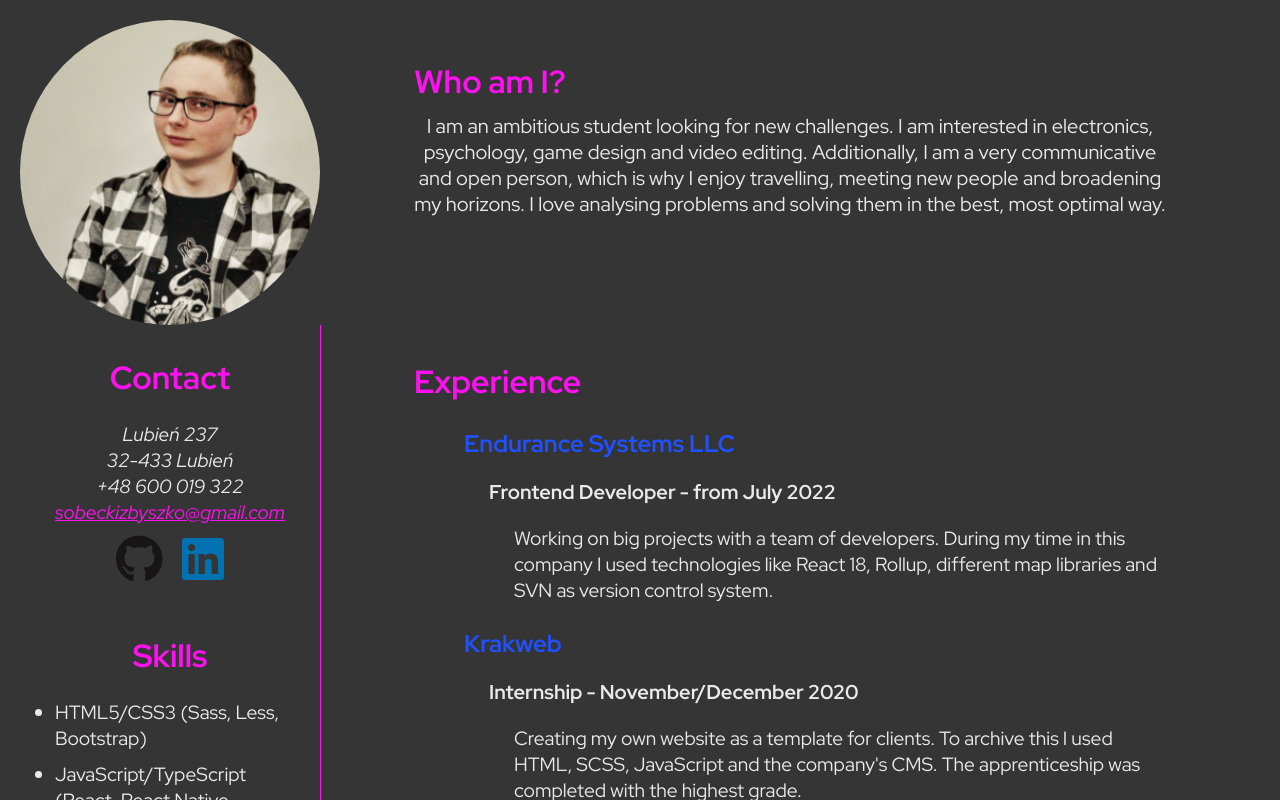
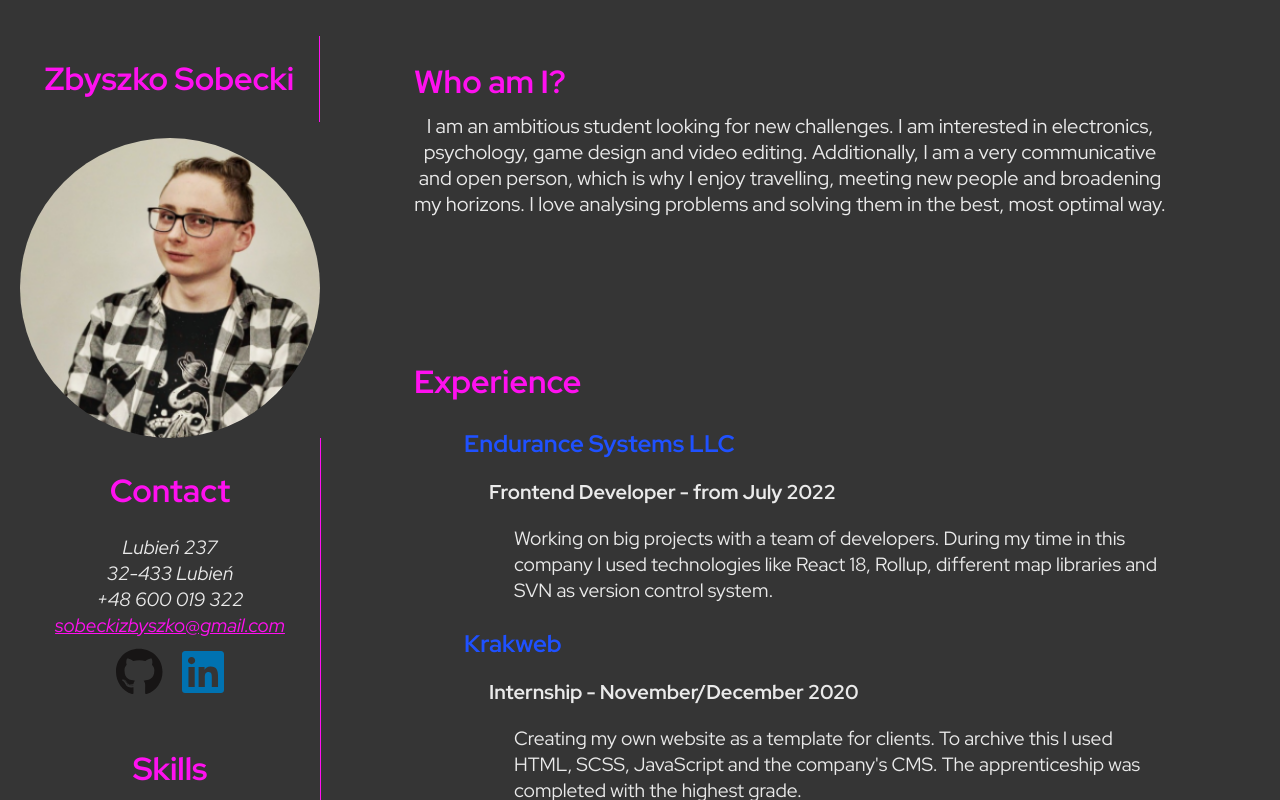
Before and after one commit to dziwuj/CV, a React (Vite) app: page / in a window 1280 px wide. Shown: the top 800 px of the page. Built offline with nearby package versions, Linux system fonts and the light colour scheme.

Commit message:
Added name

```diff
--- a/src/assets/styles/main.scss
+++ b/src/assets/styles/main.scss
@@ -40,6 +40,17 @@ h3 {
     display: flex;
     flex-direction: column;
 
+    .name {
+        font-size: 1em;
+        font-weight: bold;
+        margin: 0;
+        padding: 0;
+        text-align: center;
+        margin-top: 1em;
+        margin-bottom: 1em;
+        border-right: 1px solid $primary-color;
+    }
+
     .photo {
         width: 100%;
         flex: 0 1 auto;
@@ -47,6 +58,8 @@ h3 {
         background-position: center;
         background-repeat: no-repeat;
         margin: 0;
+        display: flex;
+        justify-content: center;
 
         img {
             border-radius: 50%;
--- /dev/null
+++ b/src/components/Name.tsx
@@ -0,0 +1,9 @@
+import React from "react";
+
+export default function Name() {
+    return (
+        <div className="name">
+            <h1>Zbyszko Sobecki</h1>
+        </div>
+    );
+}
--- a/src/components/Skills.tsx
+++ b/src/components/Skills.tsx
@@ -6,7 +6,7 @@ export default function Skills() {
             <h1>Skills</h1>
             <ul>
                 <li>HTML5/CSS3 (Sass, Less, Bootstrap)</li>
-                <li>JavaScript/TypeScript (React, React Native, Socket.io, Node, ThreeJS, jQuery, Leaflet)</li>
+                <li>JavaScript/TypeScript (React, React Native, Socket.io, Node, jQuery, Leaflet)</li>
                 <li>Module bundlers (Webpack, Parcel, Rollup)</li>
                 <li>Version control systems (Github, SVN)</li>
                 <li>Databases (MySQL, MongoDB)</li>
--- a/src/index.html
+++ b/src/index.html
@@ -6,9 +6,7 @@
         <title>Curriculum Vitae</title>
     </head>
     <body>
-        <noscript
-            >You need to enable Javascript to run this application.</noscript
-        >
+        <noscript>You need to enable Javascript to run this application.</noscript>
         <div id="root">
             <!-- Your react app will be rendered here -->
         </div>
--- a/src/index.tsx
+++ b/src/index.tsx
@@ -10,6 +10,7 @@ import Languages from "./components/Languages";
 import Experience from "./components/Experience";
 import Education from "./components/Education";
 import Courses from "./components/Courses";
+import Name from "./components/Name";
 
 // const Application: React.FC = () => <h1>Application</h1>;
 
@@ -31,6 +32,7 @@ function App() {
     return isMobile ? (
         <div className="small">
             <div className="mid">
+                <Name />
                 <Photo />
                 <About />
                 <Contact />
@@ -44,6 +46,7 @@ function App() {
     ) : (
         <div className="big">
             <div className="left">
+                <Name />
                 <Photo />
                 <Contact />
                 <Skills />
```
Also changed, not shown: package.json (line endings or trailing spaces).
